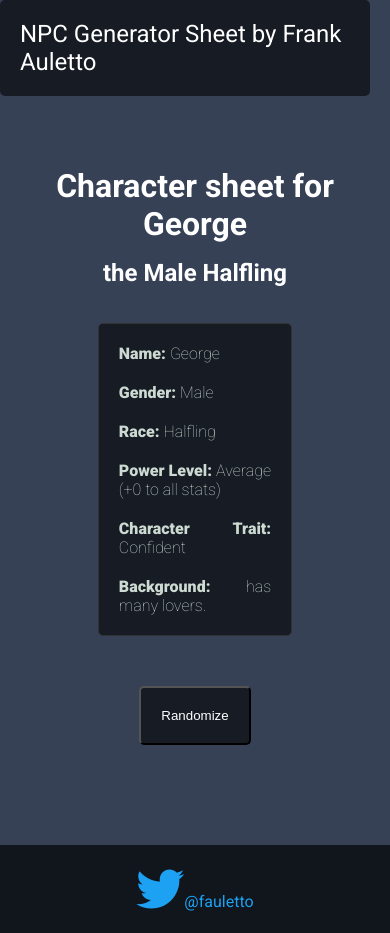
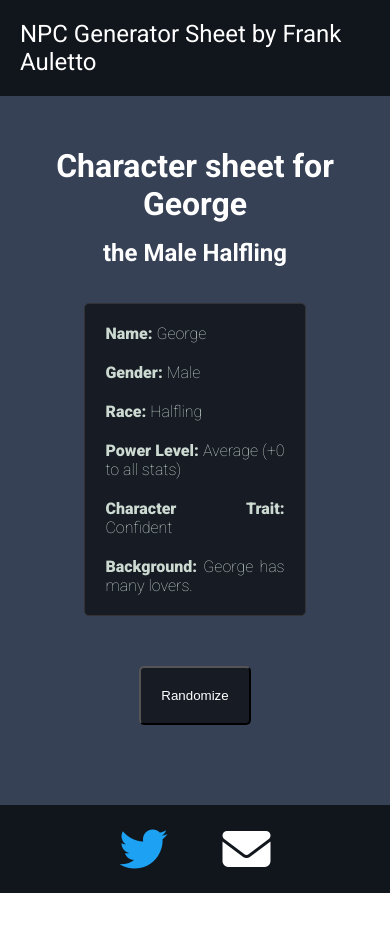
Before and after one commit to fauletto/npc-generator, a plain HTML site: page index.html in a window 390 px wide. Both pictures are taken after a click on the button "Randomize". After the commit the page ends 893 px from the top, so only its background shows below. Drawn offline with Linux system fonts and the light colour scheme.

Commit message:
Updated functions to print to page, added email link, added mobile responsive design with a media query, and updated female name lists.

```diff
--- /dev/null
+++ b/css/mobile.css
@@ -0,0 +1,24 @@
+@media only screen
+  and (min-device-width: 320px)
+
+  and (-webkit-min-device-pixel-ratio: 2) {
+    .container{
+      margin: 0;
+      padding: 10px;
+      height: 82vh;
+    }
+
+    .nav-item a {
+      font-size: 1.15rem;
+    }
+    .info-container{
+      background-color: rgba(17, 21, 28, 0.85);
+      width: 100%;
+      margin: 0;
+    }
+
+    .info-container p{
+      padding: 5px;
+    }
+
+}
--- a/css/style.css
+++ b/css/style.css
@@ -13,8 +13,9 @@ body {
   display: flex;
   flex-direction: column;
   background-color: #364156;
-  padding: 50px;
+  padding: 30px;
   margin: auto;
+  height: auto;
 }
 
 /* Font Classes */
@@ -37,6 +38,7 @@ body {
   justify-content: center;
   padding-top: 1rem;
   margin-top: 5px;
+  font-size: 2rem;
 }
 
 /* Sub Head */
@@ -50,17 +52,14 @@ body {
 /* Navbar */
 #main-nav {
   display: flex;
-  background: #364156;
+  background:  rgb(17, 21, 28);
   align-items: center;
   justify-content: center;
 }
 
 .nav-item {
-  display: inline-block;
   padding: 20px;
-  margin-right: 20px;
-  background-color: rgba(17, 21, 28, 0.85);
-  border-radius: 5px;
+  list-style: none;
 }
 
 .nav-item .current {
@@ -103,7 +102,7 @@ body {
 
 #randomize-all:hover {
   cursor: pointer;
-  background-color: rgba(125, 78, 87, 0.85);
+  background-color: rgba(66, 73, 85, 0.85);
   color: #fff;
 }
 
@@ -129,12 +128,32 @@ body {
 footer {
   display: flex;
   background-color: rgba(17, 21, 28, 1);
+  justify-content: space-evenly;
+  height: 100%;
+}
+
+#social-container{
+  display: flex;
+  width: 67%;
+  justify-content: space-evenly;
 }
 
 #twitter-link {
   text-decoration: none;
-  color: #1da1f2;
+  color: rgb(29, 161, 242);
   padding-top: 20px;
   padding-bottom: 20px;
-  margin: auto;
 }
+
+#twitter-link:hover{
+  color: rgba(29, 161, 242, .85);
+}
+#email-link {
+  text-decoration: none;
+  color: #fff;
+  padding-top: 20px;
+  padding-bottom: 20px;
+}
+#email-link:hover{
+  color: #EA4335;
+}
--- a/index.html
+++ b/index.html
@@ -8,6 +8,7 @@
       @import url("https://fonts.googleapis.com/css2?family=Roboto:wght@100;300;400;700;900&display=swap");
     </style>
     <link rel="stylesheet" href="/css/style.css" />
+    <link rel="stylesheet" href="/css/mobile.css">
     <script
       src="https://kit.fontawesome.com/ca4f060bcb.js"
       crossorigin="anonymous"
@@ -51,9 +52,12 @@
       </section>
     </div>
     <footer>
-      <a id="twitter-link" target="#" href="https://twitter.com/fauletto"
-        ><i class="fab fa-twitter fa-3x"></i>@fauletto</a
-      >
+      <div id="social-container">
+        <a id="twitter-link" target="#" href="https://twitter.com/fauletto"
+        ><i class="fab fa-twitter fa-3x"></i></a>
+      <a id="email-link" target="#" href="mailto:fauletto@email.com"
+        ><i class="fas fa-envelope fa-3x"></i></a>
+      </div>
     </footer>
 
     <script src="/js/app.js"></script>
--- a/js/app.js
+++ b/js/app.js
@@ -31,12 +31,12 @@ const elfMaleNames = ["Legolas", "Galadriel", "Elrond", "Glorfindel"];
 const orcMaleNames = ["Garrosh", "Grom", "Orgrim", "Durotan"];
 const gnomeMaleNames = ["Simon", "Alvin", "Theodore", "Garfield"];
 //Declare lists of random female names
-const humanFemaleNames = ["Frank", "Ryan", "Robert", "Christopher", "Harold", "Arthur", "Gilbert"];
-const halflingFemaleNames = ["John", "Paul", "George", "Ringo", "Frodo", "Samwise", "Peregrin", "Meriadoc", "Bilbo"];
-const dwarfFemaleNames = ["Gimli", "Gloin", "Thorin", "Dwalin"];
-const elfFemaleNames = ["Legolas", "Galadriel", "Elrond", "Glorfindel"];
-const orcFemaleNames = ["Garrosh", "Grom", "Orgrim", "Durotan"];
-const gnomeFemaleNames = ["Simon", "Alvin", "Theodore", "Garfield"];
+const humanFemaleNames = ["Camille", "Armine", "Joselyn", "Moira", "Regina", "Sibylle", "Emerald"];
+const halflingFemaleNames = ["Jessica", "Engelberga", "Theoderada", "Rachel", "Leesha", "Jenna", "Marigold", "Kayla", "Destiny"];
+const dwarfFemaleNames = ["Brangilda", "Hatahilda", "Lorseabela", "Broumelda"];
+const elfFemaleNames = ["Elanalue", "Renestrae", "Selussa", "Geminara"];
+const orcFemaleNames = ["Mogak", "Shagar", "Glasha", "Nargol"];
+const gnomeFemaleNames = ["Smyddna", "Lommut", "Sninbem", "Ibladus"];
 let charName;
 let charGender;
 let charRace;
@@ -44,15 +44,29 @@ let charBio;
 let charPower;
 let charTrait;
 
-//Get the race and gender of the character to determine which name lists to pull from
-const getRace = () => {charRace = npcRace[getRandNumber(npcRace.length)]};
-const getGender = () => {charGender = npcGender[getRandNumber(npcGender.length)]};
-const getBiography = () => {charBio = npcBackground[getRandNumber(npcBackground.length)]};
-const getPower = () => {charPower = npcPowerLevel[getRandNumber(npcPowerLevel.length)]};
-const getTrait = () => {charTrait = npcTrait[getRandNumber(npcTrait.length)]};
+//Funtions that use RNG to determine and print biographyy
+const getRace = () => {
+  charRace = npcRace[getRandNumber(npcRace.length)];
+  raceText.innerText = `${charRace}`;
+};
+const getGender = () => {
+  charGender = npcGender[getRandNumber(npcGender.length)];
+  genderText.innerText = `${charGender}`;
+};
+const getBiography = () => {
+  charBio = npcBackground[getRandNumber(npcBackground.length)];
+  backgroundText.innerText = `${charName} ${charBio}`;
+};
+const getPower = () => {
+  charPower = npcPowerLevel[getRandNumber(npcPowerLevel.length)];
+  powerText.innerText = `${charPower}`;
+};
+const getTrait = () => {
+  charTrait = npcTrait[getRandNumber(npcTrait.length)];
+  traitsText.innerText = `${charTrait}`;
+};
 
-
-//Generate a random name from a list of names
+// Generate a random name from a list of names and print the name
 const getName = () => {
   if (charRace === "Human" && charGender === "Male") {
     charName = humanMaleNames[getRandNumber(humanMaleNames.length)];
@@ -79,6 +93,9 @@ const getName = () => {
   } else if (charRace === "Gnome" && charGender === "Female"){
     charName = gnomeFemaleNames[getRandNumber(gnomeFemaleNames.length)];
   }
+  heading.innerText = `Character sheet for ${charName}`;
+  subheading.innerText = `the ${charGender} ${charRace}`;
+  nameText.innerText = `${charName}`;
   return charName;
 };
 
@@ -90,12 +107,4 @@ randomizeAllButton.addEventListener('click', function(){
   getBiography();
   getTrait();
   getPower();
-  heading.innerText = `Character sheet for ${charName}`
-  subheading.innerText = `the ${charGender} ${charRace}`;
-  nameText.innerText = `${charName}`
-  genderText.innerText = `${charGender}`;
-  raceText.innerText = `${charRace}`;
-  powerText.innerText = `${charPower}`;
-  traitsText.innerText = `${charTrait}`;
-  backgroundText.innerText = `${charBio}`
 });
```
Also changed, not shown: 2 other files.
